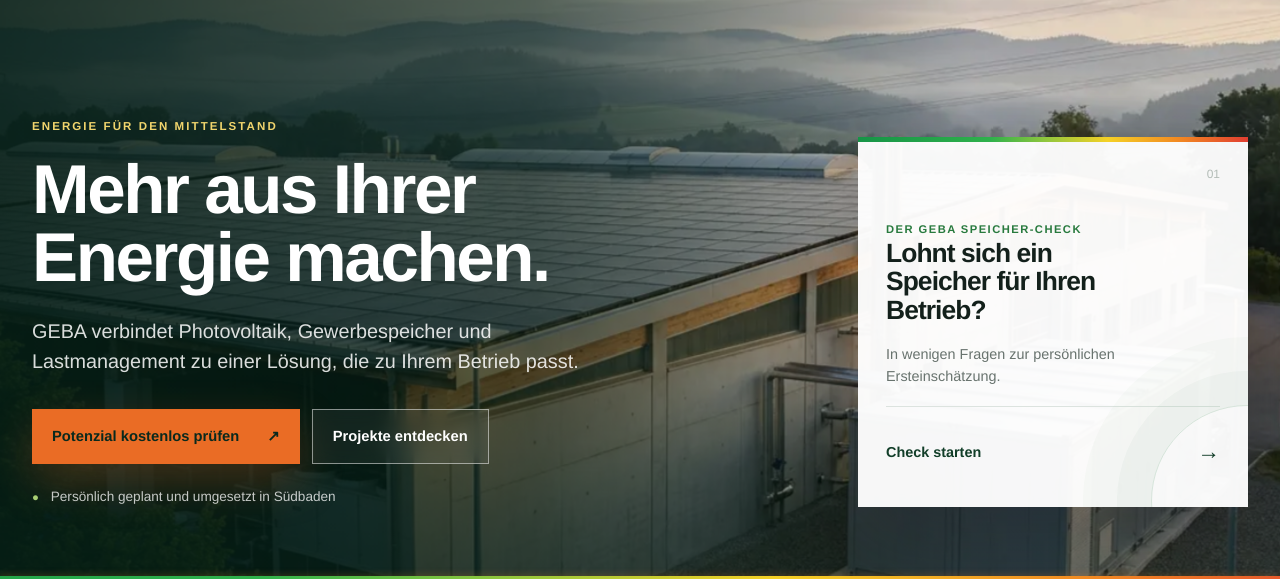
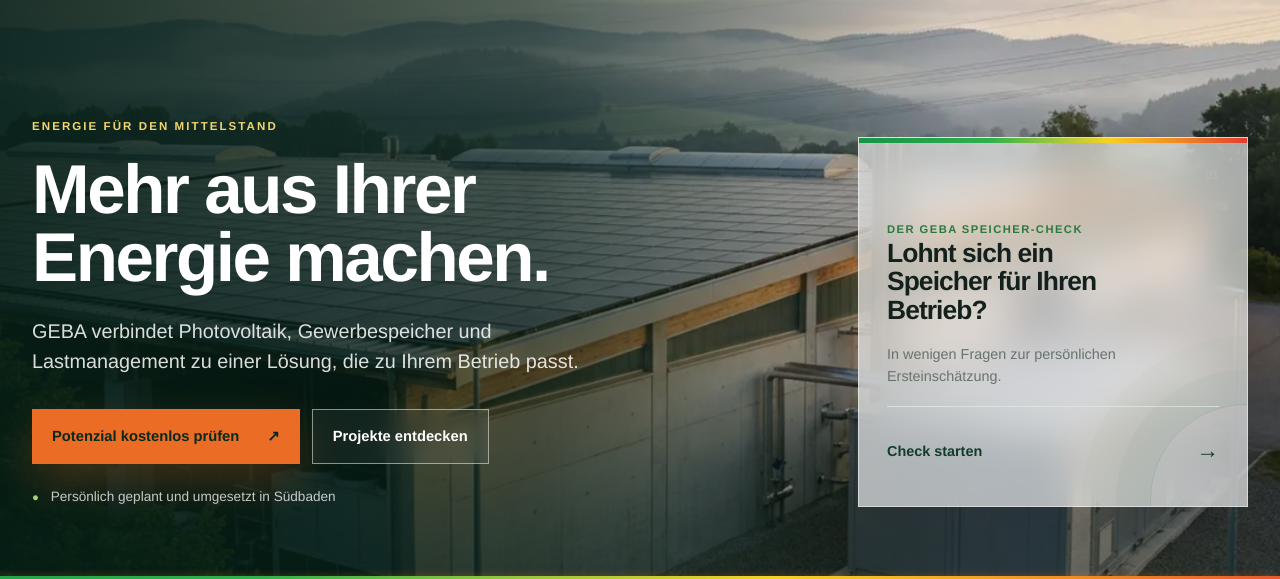
Before and after one commit to oliverwagner95/geba-speicher-check-demo, a website: page index.html in a window 1280 px wide. Shown: the part 141-720 px from the top of the page. Drawn offline with Linux system fonts and the light colour scheme.

Commit message:
Refine hero check card glass effect

```diff
--- a/styles.css
+++ b/styles.css
@@ -105,8 +105,19 @@ h1 { max-width: 680px; margin-bottom: 24px; font-size: clamp(3.2rem, 5.4vw, 4.8r
 
 .hero-check-card {
   align-self: end; display: grid; position: relative; min-height: 370px; padding: 28px;
-  color: var(--ink); background: rgba(255,255,255,.96); box-shadow: 0 30px 80px rgba(0,0,0,.25);
+  color: var(--ink);
+  background: rgba(255,255,255,.62);
+  border: 1px solid rgba(255,255,255,.48);
+  box-shadow: 0 30px 80px rgba(0,0,0,.2);
+  -webkit-backdrop-filter: blur(20px) saturate(118%);
+  backdrop-filter: blur(20px) saturate(118%);
+  transition: background .3s ease, border-color .3s ease, box-shadow .3s ease;
   overflow: hidden;
+}
+.hero-check-card:hover {
+  background: rgba(255,255,255,.69);
+  border-color: rgba(255,255,255,.62);
+  box-shadow: 0 34px 86px rgba(0,0,0,.23);
 }
 .hero-check-card::before { content: ""; position: absolute; inset: 0 0 auto; height: 5px; background:var(--geba-spectrum-x); }
 .hero-check-card::after { content: ""; position: absolute; width: 190px; height: 190px; border: 1px solid rgba(40,122,62,.16); border-radius: 50%; right: -95px; bottom: -90px; box-shadow: 0 0 0 34px rgba(40,122,62,.035), 0 0 0 68px rgba(40,122,62,.025); }
```
